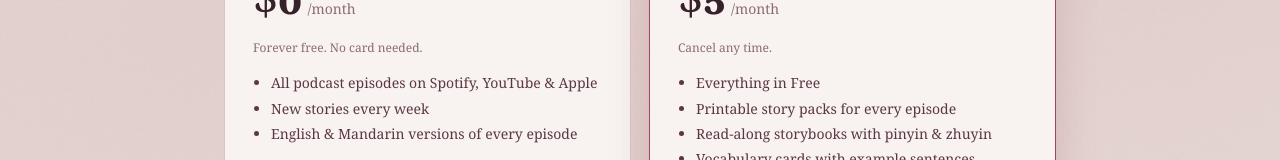
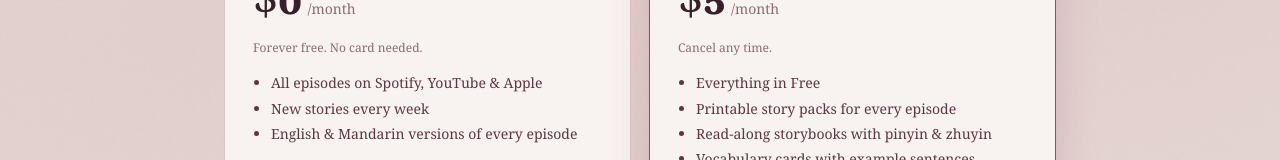
Before and after one commit to Round-Door-Studio/rounddoorstudios-site, a Next.js app: page /membership in a window 1280 px wide. Shown: the part 461-621 px from the top of the page. Built offline with nearby package versions, Linux system fonts and the light colour scheme; no server answers; a web font is replaced by a local one.

Commit message:
remove podcast from copy

```diff
--- a/app/membership/page.tsx
+++ b/app/membership/page.tsx
@@ -40,7 +40,7 @@ export default function MembershipPage() {
           </div>
           <p style={{ color: 'var(--muted)', fontSize: 12, marginBottom: 14 }}>Forever free. No card needed.</p>
           <ul style={{ paddingLeft: 18, lineHeight: 1.8, fontSize: 14, color: 'var(--ink-soft)' }}>
-            <li>All podcast episodes on Spotify, YouTube &amp; Apple</li>
+            <li>All episodes on Spotify, YouTube &amp; Apple</li>
             <li>New stories every week</li>
             <li>English &amp; Mandarin versions of every episode</li>
           </ul>
--- a/components/story/LockedStoryPack.tsx
+++ b/components/story/LockedStoryPack.tsx
@@ -98,7 +98,7 @@ export function LockedStoryPack({
               <li>Discussion prompts for curious conversations</li>
               <li>Printable cultural activities for the whole family</li>
             </ul>
-            <p className="locked-cta-note">Every story is free to listen to. Story Packs help support the podcast and bring each story to life.</p>
+            <p className="locked-cta-note">Every story is free to listen to. Story Packs help support our studio and bring each story to life.</p>
           </div>
           <div className="locked-cta-actions">
             {isFreeStory ? (
--- a/components/story/ReadAlong.tsx
+++ b/components/story/ReadAlong.tsx
@@ -69,7 +69,7 @@ export function ReadAlong({ lines, readingMode }: ReadAlongProps) {
   return (
     <>
       <p className="pack-parent-note">
-        Read together, take turns, or listen along as you follow the podcast episode.
+        Read together, take turns, or listen along as you follow the audio episode.
       </p>
       <div
         id="reading"
```
